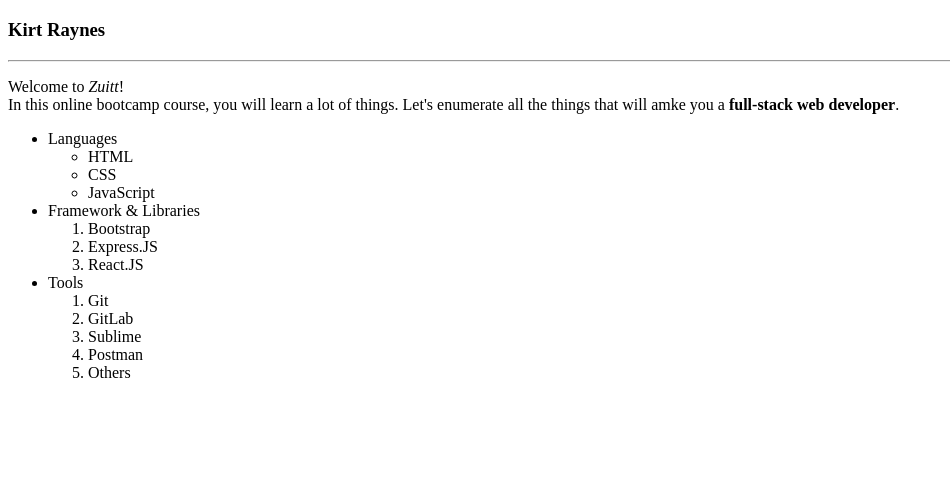
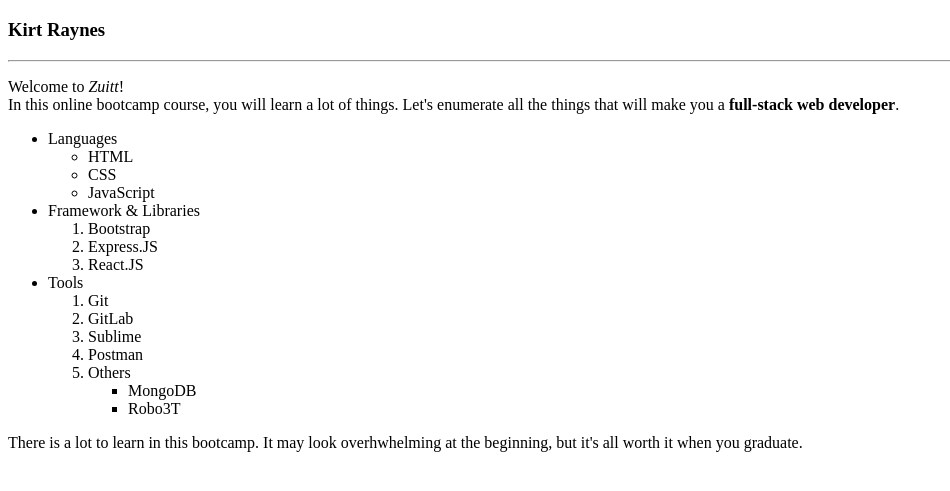
Before and after one commit to kiroraynes/frontend, a plain HTML site: page s03/discussion/index.html in a window 1280 px wide. Shown: the part 61-552 px from the top of the page, without its empty margins (0-950 px from the left). Drawn offline with Linux system fonts and the light colour scheme.

Commit message:
Modified my first html under s03

```diff
--- a/s03/discussion/index.html
+++ b/s03/discussion/index.html
@@ -22,7 +22,7 @@
         <h6>Zuitt Coding Bootcamp</h6> -->
         <h3>Kirt Raynes</h3>
         <hr/>
-        <p>Welcome to <em>Zuitt</em>! <br/>In this online bootcamp course, you will learn a lot of things. Let's enumerate all the things that will amke you a <strong>full-stack web developer</strong>.</p>
+        <p>Welcome to <em>Zuitt</em>! <br/>In this online bootcamp course, you will learn a lot of things. Let's enumerate all the things that will make you a <strong>full-stack web developer</strong>.</p>
 
         <!-- Unordered list <ul> -->
         <ul>
@@ -51,8 +51,13 @@
                 <li>Sublime</li>
                 <li>Postman</li>
                 <li>Others</li>
+                <ul>
+                    <li>MongoDB</li>
+                    <li>Robo3T</li>
+                </ul>
             </ol>
         </ul>
+        <p>There is a lot to learn in this bootcamp. It may look overhwhelming at the beginning, but it's all worth it when you graduate.</p>
         <script src="" async defer></script>
     </body>
 </html>
```
